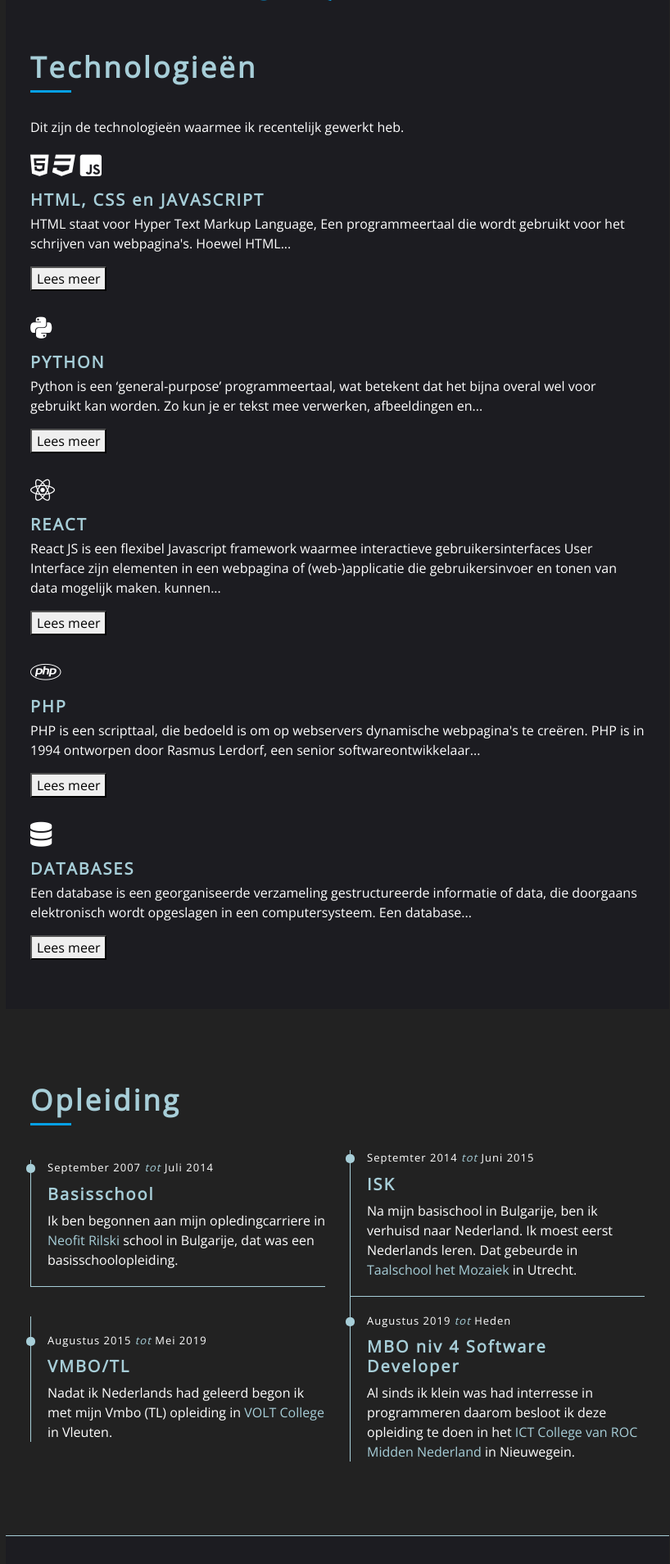
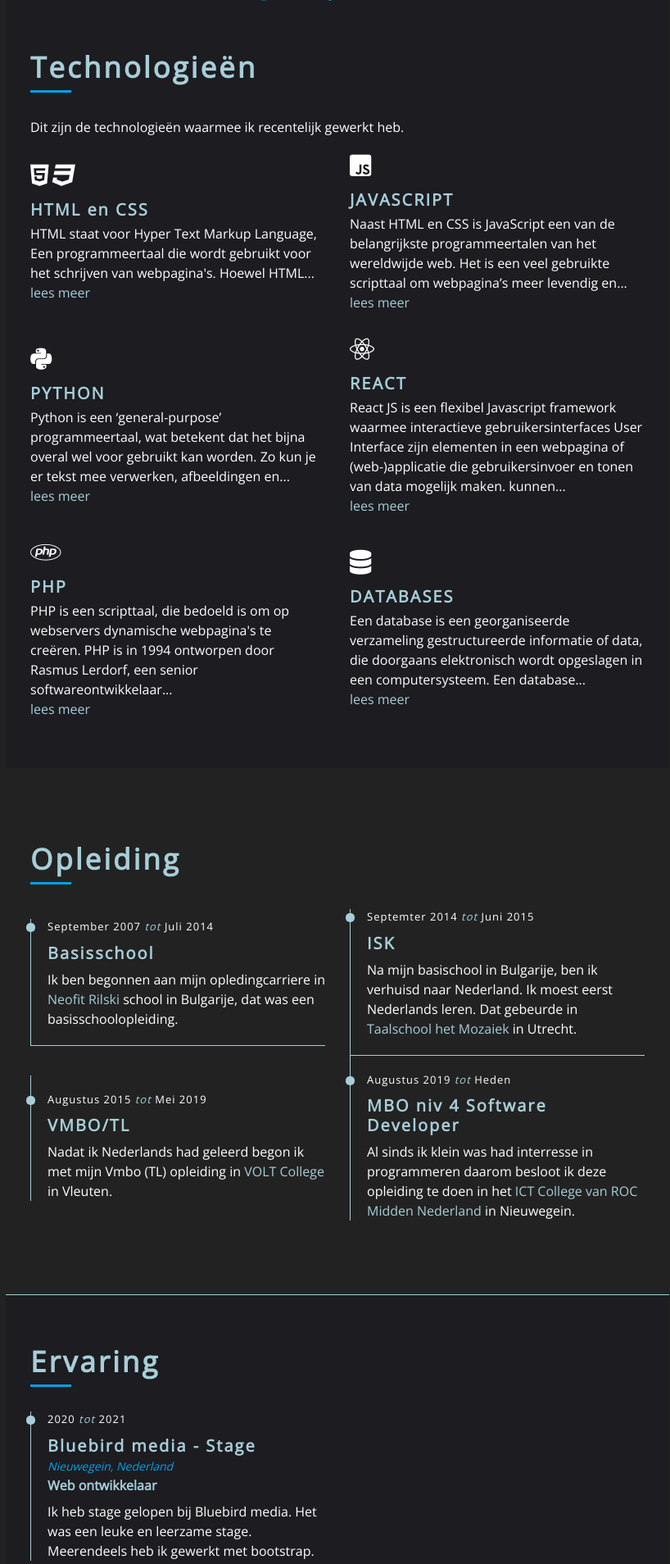
Before and after one commit to alikashev/alikashev, a PHP site: page / in a window 1280 px wide. Shown: the part 1353-3261 px from the top of the page at 82% size, without its empty margins (393-1211 px from the left). Run offline with PHP 8.4, Linux system fonts and the light colour scheme; some libraries are stand-ins or nearby versions.

Commit message:
added small changes

```diff
--- a/css/style.css
+++ b/css/style.css
@@ -1373,6 +1373,7 @@ a:focus {
 #more2 {display: none;}
 #more3 {display: none;}
 #more4 {display: none;}
+#more5 {display: none;}
 
 .hobby-icon {
     color: #06A0E5;
@@ -1381,3 +1382,44 @@ a:focus {
 .hobby-icon1 {
     color: #A7CED8;
 }
+
+#myBtn,
+#myBtn1,
+#myBtn2,
+#myBtn3,
+#myBtn4,
+#myBtn5 {
+    color: #A7CED8;
+    cursor: pointer;
+}
+
+#myBtn:hover {
+    color: #06A0E5;
+    transition: 0.2s ease-in;
+}
+
+
+#myBtn1:hover {
+    color: #06A0E5;
+    transition: 0.2s ease-in;
+}
+
+#myBtn2:hover {
+    color: #06A0E5;
+    transition: 0.2s ease-in;
+}
+
+#myBtn3:hover {
+    color: #06A0E5;
+    transition: 0.2s ease-in;
+}
+
+#myBtn4:hover {
+    color: #06A0E5;
+    transition: 0.2s ease-in;
+}
+
+#myBtn5:hover {
+    color: #06A0E5;
+    transition: 0.2s ease-in;
+}
--- a/index.html
+++ b/index.html
@@ -237,40 +237,44 @@
                             Dit zijn de technologieën waarmee ik recentelijk gewerkt heb.
                         </div>
                         <div class="row align-items-center">
-                            <div class="col-md-12">
+                            <div class="col-md-6">
                                 <div class="srv-col">
                                     <i class="fab fa-html5"></i>
                                     <i class="fab fa-css3"></i>
-                                    <i class="fab fa-js-square"></i>
-                                    <h3>HTML, CSS en JAVASCRIPT</h3>
+                                    <h3>HTML en CSS</h3>
                                     <div class="skills-desc">
                                         <p>
-                                            HTML staat voor Hyper Text Markup Language, Een programmeertaal die wordt gebruikt voor het schrijven van webpagina's. Hoewel HTML<span id="dots">...</span> <span id="more">ook deels de vormgeving en styling kan verzorgen, doen we dit meestal met een andere taal: CSS (Cascading Style Sheet).
-                                            <br>
-                                            <br>
-                                            Naast HTML en CSS is JavaScript een van de belangrijkste programmeertalen van het wereldwijde web. Het is een veel gebruikte scripttaal om webpagina’s meer levendig en interactief te maken. Een scripttaal is een programmeertaal die geschikt is voor het schrijven van kleine programmaatjes om veel voorkomende of eenmalige taken te verrichten.</span>
-
+                                            HTML staat voor Hyper Text Markup Language, Een programmeertaal die wordt gebruikt voor het schrijven van webpagina's. Hoewel HTML<span id="dots">...</span> <span id="more">ook deels de vormgeving en styling kan verzorgen, doen we dit meestal met een andere taal: CSS (Cascading Style Sheet).</span> <br>
+                                            <a onclick="readMore()" id="myBtn">lees meer</a>
                                         </p>
-
-                                        <button onclick="readMore()" id="myBtn">Lees meer</button>
                                     </div>
                                 </div>
                             </div>
-                            <div class="col-md-12">
+                            <div class="col-md-6">
+                                <div class="srv-col">
+                                    <i class="fab fa-js-square"></i>
+                                    <h3>JAVASCRIPT</h3>
+                                    <div class="skills-desc">
+                                        <p>
+                                            Naast HTML en CSS is JavaScript een van de belangrijkste programmeertalen van het wereldwijde web. Het is een veel gebruikte scripttaal om webpagina’s meer levendig en<span id="dots5">...</span><span id="more5"> interactief te maken. Een scripttaal is een programmeertaal die geschikt is voor het schrijven van kleine programmaatjes om veel voorkomende of eenmalige taken te verrichten.</span><br>
+                                            <a onclick="readMore5()" id="myBtn5">lees meer</a>
+                                        </p>
+                                    </div>
+                                </div>
+                            </div>
+                            <div class="col-md-6">
                                 <div class="srv-col">
                                     <i class="fab fa-python"></i>
                                     <h3>PYTHON</h3>
                                     <div class="skills-desc">
                                         <p>
-                                            Python is een ‘general-purpose’ programmeertaal, wat betekent dat het bijna overal wel voor gebruikt kan worden. Zo kun je er tekst mee verwerken, afbeeldingen en<span id="dots1">...</span> <span id="more1">getallen aanpassen, maar ook kun je er wiskundige vergelijkingen mee oplossen. Het is dan ook niet voor niets dat vrijwel alle bekende tech-bedrijven de taal gebruiken. Bijvoorbeeld Instagram, Uber en Spotify versterken hun diensten door de mogelijkheden van Python.</span>
+                                            Python is een ‘general-purpose’ programmeertaal, wat betekent dat het bijna overal wel voor gebruikt kan worden. Zo kun je er tekst mee verwerken, afbeeldingen en<span id="dots1">...</span> <span id="more1">getallen aanpassen, maar ook kun je er wiskundige vergelijkingen mee oplossen. Het is dan ook niet voor niets dat vrijwel alle bekende tech-bedrijven de taal gebruiken. Bijvoorbeeld Instagram, Uber en Spotify versterken hun diensten door de mogelijkheden van Python.</span><br>
+                                            <a onclick="readMore1()" id="myBtn1">lees meer</a>
                                         </p>
-
-
-                                        <button onclick="readMore1()" id="myBtn1">Lees meer</button>
                                     </div>
                                 </div>
                             </div>
-                            <div class="col-md-12">
+                            <div class="col-md-6">
                                 <div class="srv-col">
                                     <i class="fab fa-react"></i>
                                     <h3>REACT</h3>
@@ -278,43 +282,42 @@
                                         <p>
                                             React JS is een flexibel Javascript framework waarmee interactieve gebruikersinterfaces
                                             User Interface zijn elementen in een webpagina of (web-)applicatie die gebruikersinvoer en tonen van data mogelijk maken.
-                                            kunnen<span id="dots2">...</span> <span id="more2">worden ontwikkeld. Het wordt veel ingezet voor zogenoemde single page applications: webapplicaties die niet werken volgens het traditionele model waarin je van de ene webpagina naar de andere navigeert, maar waarbij stukken content net als bij een app dynamisch worden vervangen. Oorspronkelijk is het ontwikkeld door Jordan Walke, een medewerker van Facebook. Tegenwoordig is React open-source en kan er vrij gebruik van worden gemaakt.</span>
+                                            kunnen<span id="dots2">...</span> <span id="more2">worden ontwikkeld. Het wordt veel ingezet voor zogenoemde single page applications: webapplicaties die niet werken volgens het traditionele model waarin je van de ene webpagina naar de andere navigeert, maar waarbij stukken content net als bij een app dynamisch worden vervangen. Oorspronkelijk is het ontwikkeld door Jordan Walke, een medewerker van Facebook. Tegenwoordig is React open-source en kan er vrij gebruik van worden gemaakt.</span><br>
+                                            <a onclick="readMore2()" id="myBtn2">lees meer</a>
                                         </p>
-
-                                        <button onclick="readMore2()" id="myBtn2">Lees meer</button>
                                     </div>
                                 </div>
                             </div>
-                            <div class="col-md-12">
+                            <div class="col-md-6">
                                 <div class="srv-col">
                                     <i class="fab fa-php"></i>
                                     <h3>PHP</h3>
                                     <div class="skills-desc">
                                         <p>
                                             PHP is een scripttaal, die bedoeld is om op webservers dynamische webpagina's te creëren. PHP is in 1994 ontworpen door Rasmus Lerdorf, een senior softwareontwikkelaar<span id="dots3">...</span> <span id="more3"> bij IBM. Lerdorf gebruikte Perl als inspiratie.
-                                            Aanvankelijk stonden de letters PHP voor Personal Home Page (de volledige naam was Personal Home Page/Forms Interpreter, PHP/FI). Sinds PHP 3.0 is de betekenis een recursief acroniem geworden: PHP: Hypertext Preprocessor. Deze naam geeft aan waar de taal meestal voor gebruikt wordt: informatie verwerken tot hypertext meestal HyperText Markup Language (HTML) en Extensible HyperText Markup Language (XHTML).</span>
+                                            Aanvankelijk stonden de letters PHP voor Personal Home Page (de volledige naam was Personal Home Page/Forms Interpreter, PHP/FI). Sinds PHP 3.0 is de betekenis een recursief acroniem geworden: PHP: Hypertext Preprocessor. Deze naam geeft aan waar de taal meestal voor gebruikt wordt: informatie verwerken tot hypertext meestal HyperText Markup Language (HTML) en Extensible HyperText Markup Language (XHTML).</span><br>
+                                            <a onclick="readMore3()" id="myBtn3">lees meer</a>
                                         </p>
-
-                                        <button onclick="readMore3()" id="myBtn3">Lees meer</button>
                                     </div>
                                 </div>
                             </div>
-                            <div class="col-md-12">
+                            <div class="col-md-6">
                                 <div class="srv-col">
                                     <i class="fas fa-database"></i>
                                     <h3>DATABASES</h3>
                                     <div class="skills-desc">
                                         <p>
-                                            Een database is een georganiseerde verzameling gestructureerde informatie of data, die doorgaans elektronisch wordt opgeslagen in een computersysteem. Een database<span id="dots4">...</span><span id="more4">wordt meestal beheerd door een databasebeheersysteem (Database Management System, of DBMS). De data en het DBMS worden, samen met daaraan gekoppelde applicaties, een databasesysteem genoemd. Dit wordt vaak afgekort tot slechts 'database'.</span>
+                                            Een database is een georganiseerde verzameling gestructureerde informatie of data, die doorgaans elektronisch wordt opgeslagen in een computersysteem. Een database<span id="dots4">...</span><span id="more4">wordt meestal beheerd door een databasebeheersysteem (Database Management System, of DBMS). De data en het DBMS worden, samen met daaraan gekoppelde applicaties, een databasesysteem genoemd. Dit wordt vaak afgekort tot slechts 'database'.</span><br>
+                                            <a onclick="readMore4()" id="myBtn4">lees meer</a>
                                         </p>
-
-                                        <button onclick="readMore4()" id="myBtn4">Lees meer</button>
                                     </div>
                                 </div>
                             </div>
                         </div>
                     </div>
                 </div>
+
+
 
                 <!-- Education Start -->
                 <div class="education" id="education">
--- a/js/main.js
+++ b/js/main.js
@@ -159,11 +159,11 @@ $(document).ready(function () {
 
     if (dots.style.display === "none") {
       dots.style.display = "inline";
-      btnText.innerHTML = "Lees meer";
+      btnText.innerHTML = "lees meer";
       moreText.style.display = "none";
     } else {
       dots.style.display = "none";
-      btnText.innerHTML = "Lees minder";
+      btnText.innerHTML = "lees minder";
       moreText.style.display = "inline";
     }
   }
@@ -175,11 +175,11 @@ $(document).ready(function () {
 
     if (dots1.style.display === "none") {
       dots1.style.display = "inline";
-      btnText1.innerHTML = "Lees meer";
+      btnText1.innerHTML = "lees meer";
       moreText1.style.display = "none";
     } else {
       dots1.style.display = "none";
-      btnText1.innerHTML = "Lees minder";
+      btnText1.innerHTML = "lees minder";
       moreText1.style.display = "inline";
     }
   }
@@ -191,11 +191,11 @@ $(document).ready(function () {
 
     if (dots2.style.display === "none") {
       dots2.style.display = "inline";
-      btnText2.innerHTML = "Lees meer";
+      btnText2.innerHTML = "lees meer";
       moreText2.style.display = "none";
     } else {
       dots2.style.display = "none";
-      btnText2.innerHTML = "Lees minder";
+      btnText2.innerHTML = "lees minder";
       moreText2.style.display = "inline";
     }
   }
@@ -207,11 +207,11 @@ $(document).ready(function () {
 
     if (dots3.style.display === "none") {
       dots3.style.display = "inline";
-      btnText3.innerHTML = "Lees meer";
+      btnText3.innerHTML = "lees meer";
       moreText3.style.display = "none";
     } else {
       dots3.style.display = "none";
-      btnText3.innerHTML = "Lees minder";
+      btnText3.innerHTML = "lees minder";
       moreText3.style.display = "inline";
     }
   }
@@ -223,11 +223,27 @@ $(document).ready(function () {
 
     if (dots4.style.display === "none") {
       dots4.style.display = "inline";
-      btnText4.innerHTML = "Lees meer";
+      btnText4.innerHTML = "lees meer";
       moreText4.style.display = "none";
     } else {
       dots4.style.display = "none";
-      btnText4.innerHTML = "Lees minder";
+      btnText4.innerHTML = "lees minder";
       moreText4.style.display = "inline";
     }
   }
+
+  function readMore5() {
+    var dots5 = document.getElementById("dots5");
+    var moreText5 = document.getElementById("more5");
+    var btnText5 = document.getElementById("myBtn5");
+
+    if (dots5.style.display === "none") {
+      dots5.style.display = "inline";
+      btnText5.innerHTML = "lees meer";
+      moreText5.style.display = "none";
+    } else {
+      dots5.style.display = "none";
+      btnText5.innerHTML = "lees minder";
+      moreText5.style.display = "inline";
+    }
+  }
```
Also changed, not shown: 1 other file.
